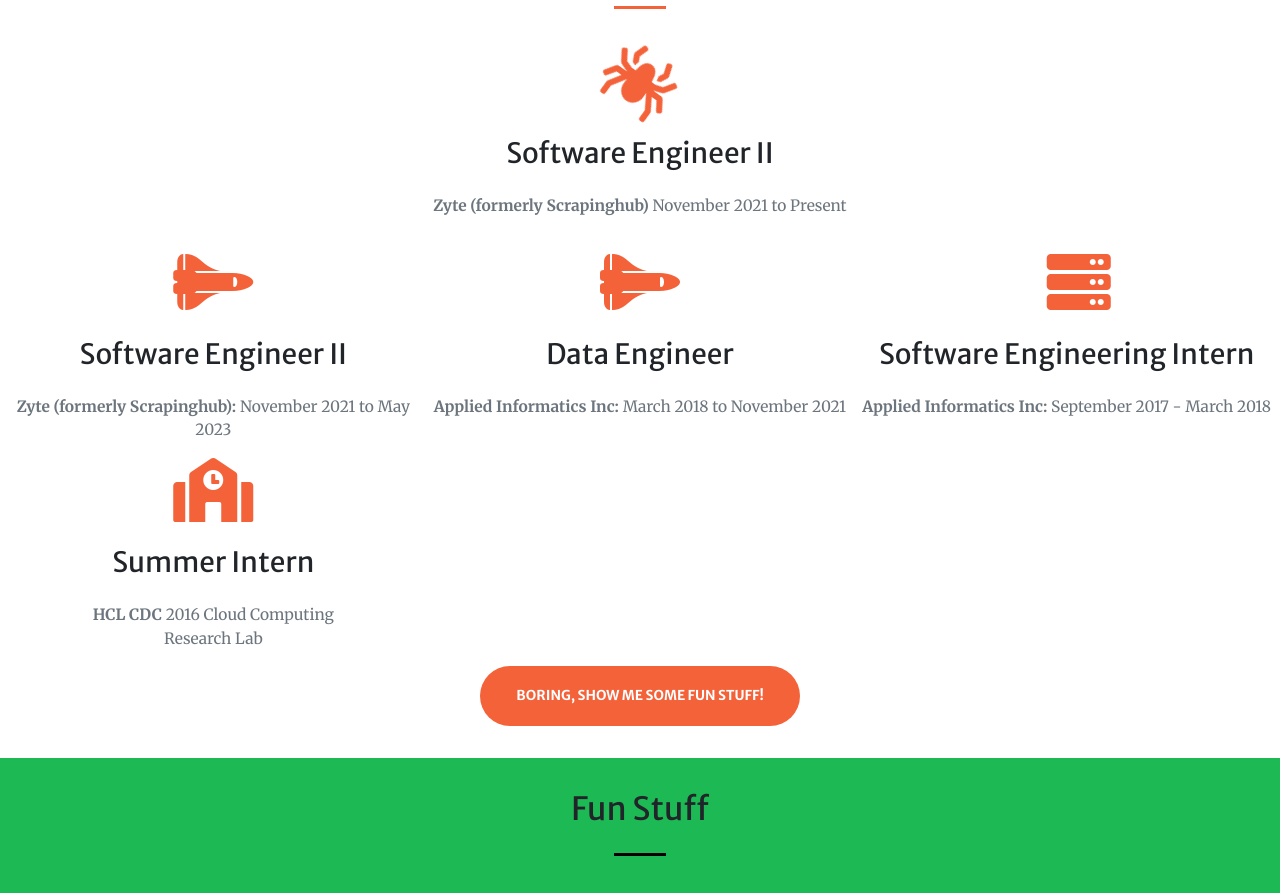
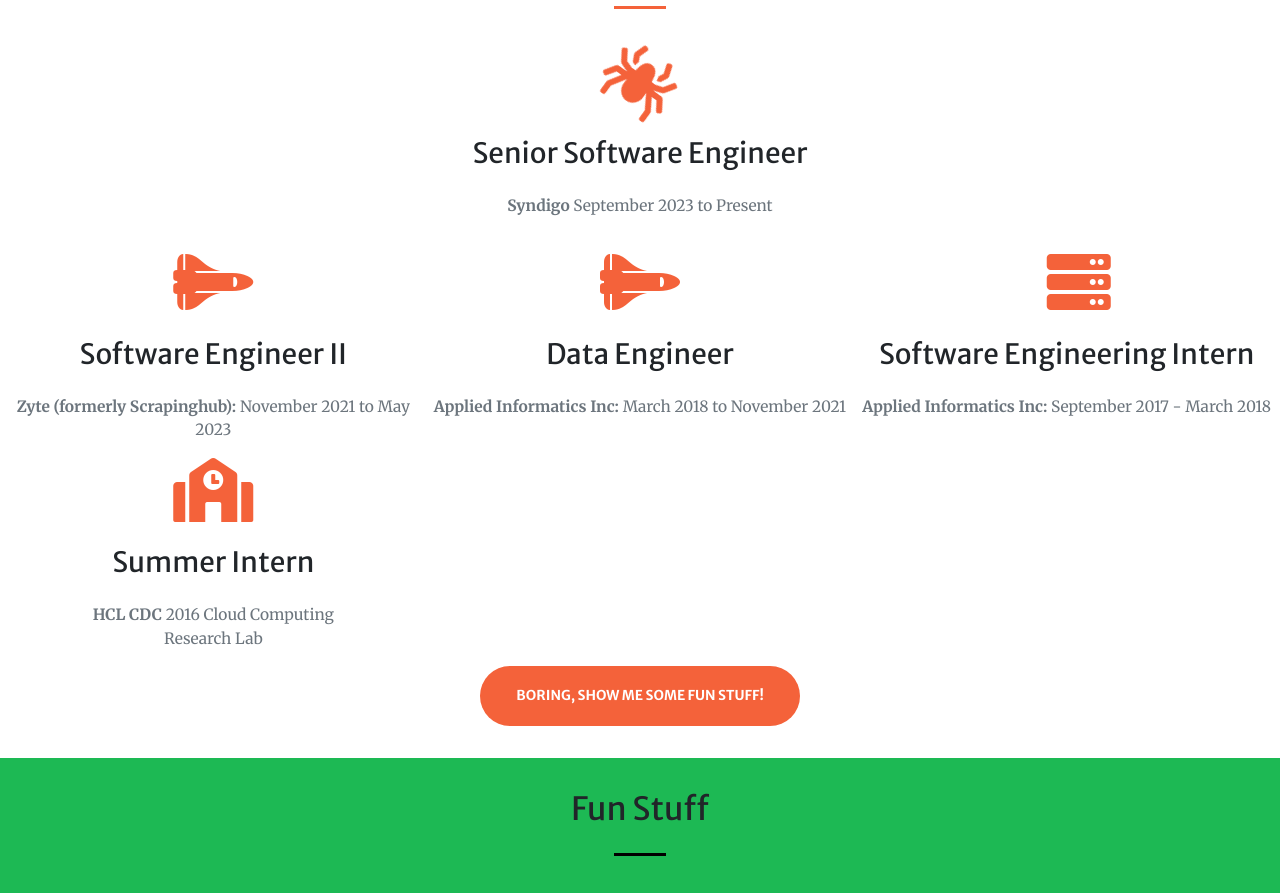
Before and after one commit to muneer22/muneer22.github.io, a plain HTML site: page index.html in a window 1280 px wide. Shown: the part 1400-2293 px from the top of the page. Drawn offline with nearby package versions, Linux system fonts and the light colour scheme.

Commit message:
Update index.html

```diff
--- a/index.html
+++ b/index.html
@@ -151,8 +151,8 @@
 	      <div class="col-sm-12 text-center mt-3 mb-3">
           <!-- <i class="fa fa-4x fa-rocket text-primary sr-icons"></i> -->
           <i class="fa fa-4x fa-spider fa-spin text-primary sr-icons"></i>
-          <h3 class="mt-4 mb-4">Software Engineer II</h3>
-          <p class="text-muted"><b>Zyte (formerly Scrapinghub) </b> November 2021 to Present</p>
+          <h3 class="mt-4 mb-4">Senior Software Engineer</h3>
+          <p class="text-muted"><b>Syndigo </b> September 2023 to Present</p>
         </div>
 	<div class="col-lg-4 col-sm-6 text-center">
           <i class="fa fa-4x fa-space-shuttle  text-primary sr-icons"></i>
```
